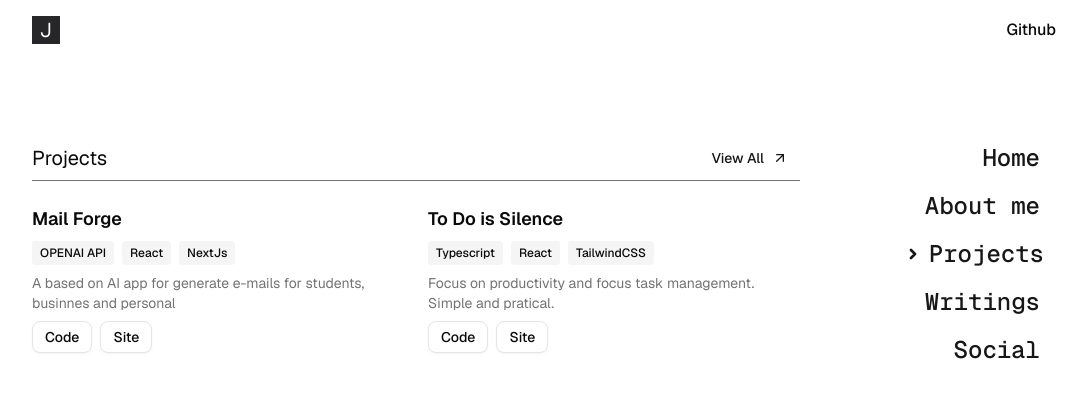
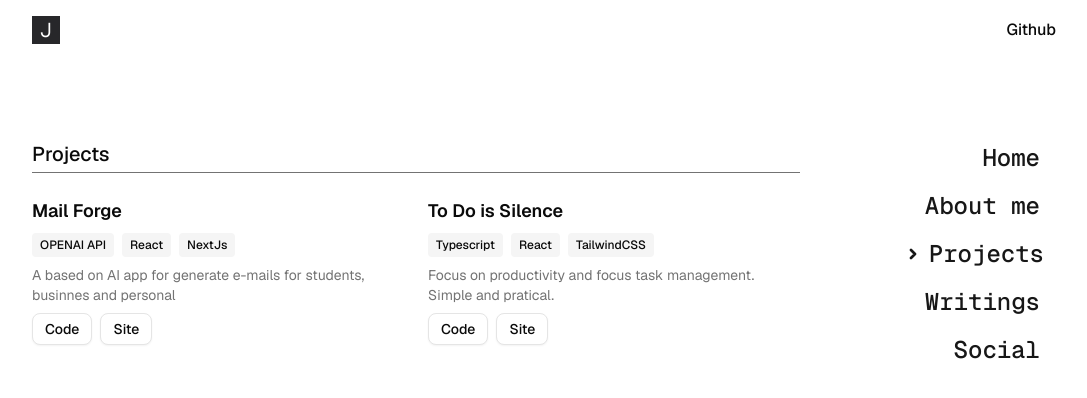
Before and after one commit to johnliradev/site, a Next.js app: page / in a window 1280 px wide. Both pictures are taken after a click on the button "Projects". Shown: the top 398 px of the page, without its empty margins (96-1183 px from the left). Built offline with nearby package versions, Linux system fonts and the light colour scheme.

Commit message:
update projects

```diff
--- a/src/components/ProjectsPreview/index.tsx
+++ b/src/components/ProjectsPreview/index.tsx
@@ -1,19 +1,11 @@
-import { ArrowUpRight } from "lucide-react";
 import { Button } from "../ui/button";
 import { projects } from "../../lib/Projects/data";
-import Link from "next/link";
 
 export const ProjectsPreview = () => {
   return (
     <div className="w-full max-w-3xl">
       <div className="flex text-xl  items-center justify-between border-b  pb-1 border-muted-foreground">
-        <p>Projects</p>
-        <Link href={"/"}>
-          <Button variant={"link"}>
-            View All
-            <ArrowUpRight />
-          </Button>
-        </Link>
+        <p className="font-medium">Projects</p>
       </div>
       <div className="grid grid-cols-1 sm:grid-cols-2 gap-6 mt-6">
         {projects.slice(0, 2).map((project, index) => (
@@ -33,21 +25,13 @@ export const ProjectsPreview = () => {
               <p className="text-sm text-muted-foreground">{project.desc}</p>
               <div className="flex gap-2">
                 <Button size="sm" variant="outline" asChild>
-                  <a
-                    href={project.code_url}
-                    target="_blank"
-                    rel="noopener noreferrer"
-                  >
+                  <a href={project.code_url} target="_blank" rel="noopener noreferrer">
                     Code
                   </a>
                 </Button>
                 {project.site_url && (
                   <Button size="sm" variant="outline" asChild>
-                    <a
-                      href={project.site_url}
-                      target="_blank"
-                      rel="noopener noreferrer"
-                    >
+                    <a href={project.site_url} target="_blank" rel="noopener noreferrer">
                       Site
                     </a>
                   </Button>
```
